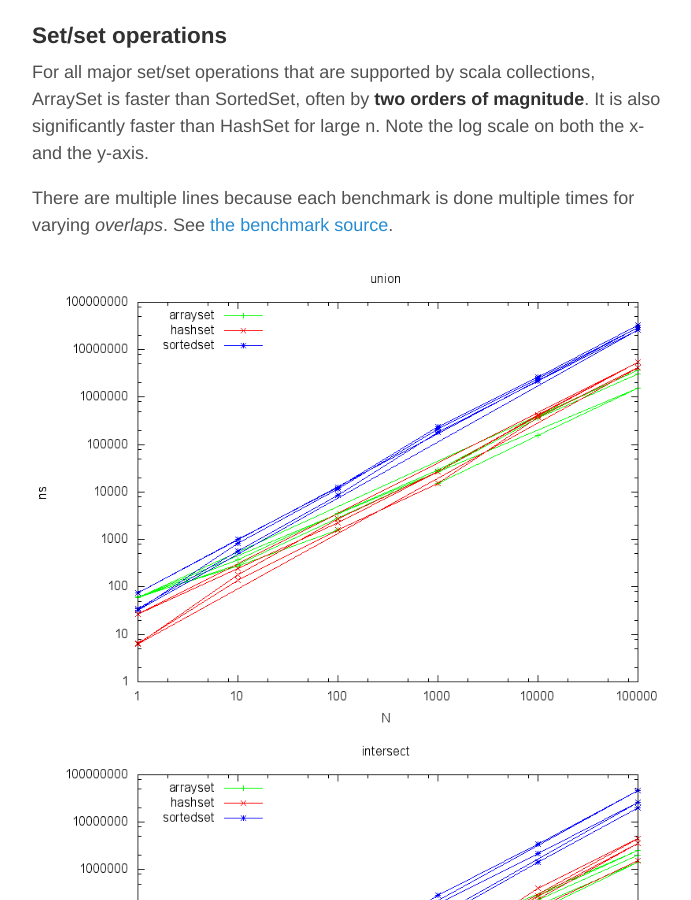
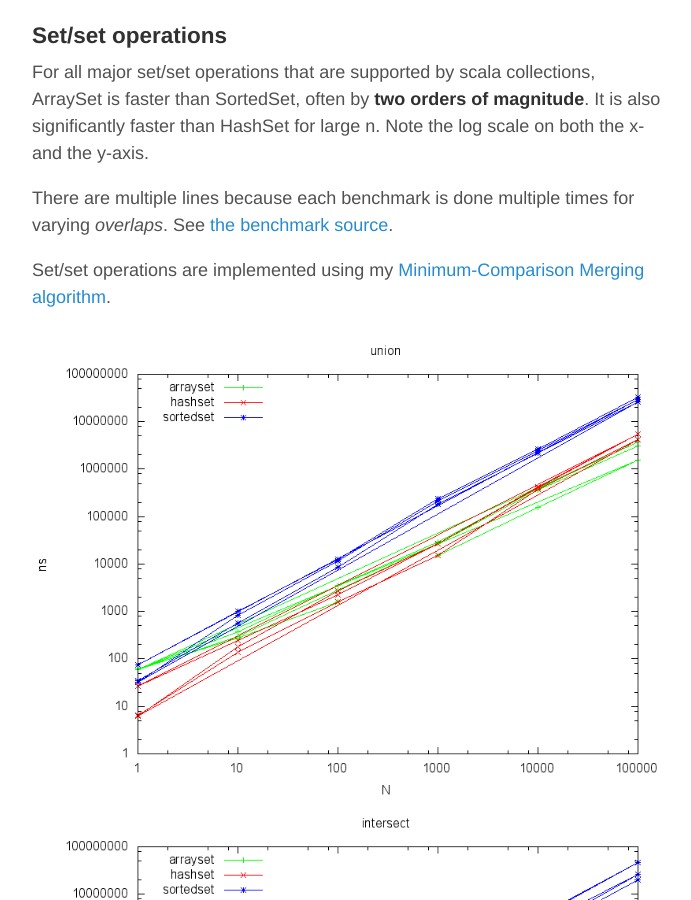
Before and after one commit to rklaehn/rklaehn.github.io, a Jekyll site: the page built from _posts/2015-12-18-array-based-immutable-collections.md, in a window 1280 px wide and 900 px high, scrolled down 4027 px. Shown: the whole window, without its empty margins (293-984 px from the left). Built offline with Jekyll 4.4.1, drawn with Linux system fonts in a browser that asks for light colours; Markdown is read by kramdown in place of the engine named in the settings.

Commit message:
Update 2015-12-18-array-based-immutable-collections.md

```diff
--- a/_posts/2015-12-18-array-based-immutable-collections.md
+++ b/_posts/2015-12-18-array-based-immutable-collections.md
@@ -46,6 +46,8 @@ For a successful membership test, the performance is better than that of the Sor
 For all major set/set operations that are supported by scala collections, ArraySet is faster than SortedSet, often by **two orders of magnitude**. It is also significantly faster than HashSet for large n. Note the log scale on both the x- and the y-axis.
 
 There are multiple lines because each benchmark is done multiple times for varying *overlaps*. See [the benchmark source](https://github.com/rklaehn/abc/blob/4eef7940c80da84b4c212b1e1dc2aff624c34930/jmhBenchmarks/src/main/scala/com/rklaehn/abc/SetSetBench.scala).
+
+Set/set operations are implemented using my [Minimum-Comparison Merging algorithm](http://rklaehn.github.io/2016/01/05/binarymerge/).
 
 ![Set/Set operations]({{ site.url }}/assets/setset.png)
 
```
